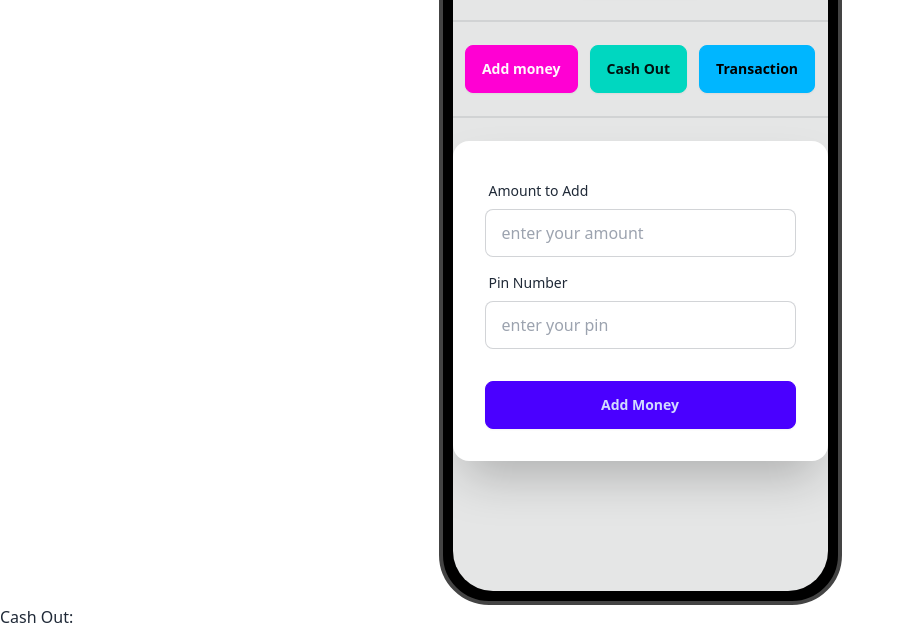
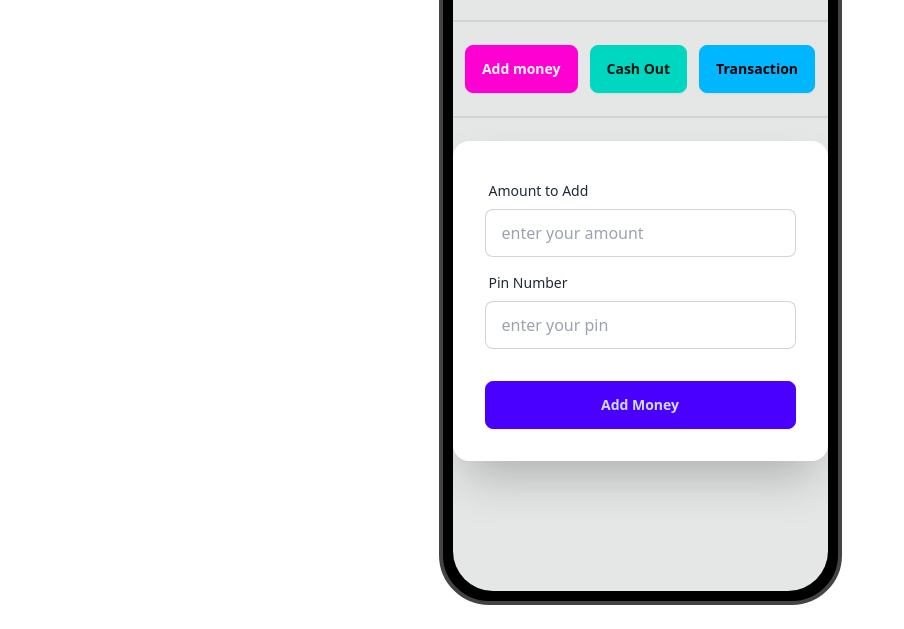
Before and after one commit to Ahsan-1015/Payoo-Bank-function, a plain HTML site: page home-page.html in a window 1280 px wide. Shown: the part 235-864 px from the top of the page, without its empty margins (0-904 px from the left). After the commit the page ends 840 px from the top, so only its background shows below. Drawn offline with nearby package versions, Linux system fonts and the light colour scheme.

```diff
--- a/home-page.html
+++ b/home-page.html
@@ -104,7 +104,7 @@
   <script src="js/addMoney.js"></script>
   <script src="js/cashOut.js"></script>
   <script src="js/features.js"></script>
-  <p>Cash Out:</p>
+
 </body>
 
 </html>
```
Also changed, not shown: images-readme.md/Screenshot 2024-09-20 160757.png (added), images-readme.md/Screenshot 2024-09-20 163259.png (added), images-readme.md/Screenshot 2024-09-20 163321.png (added), images-readme.md/Screenshot 2024-09-20 163342.png (added).
